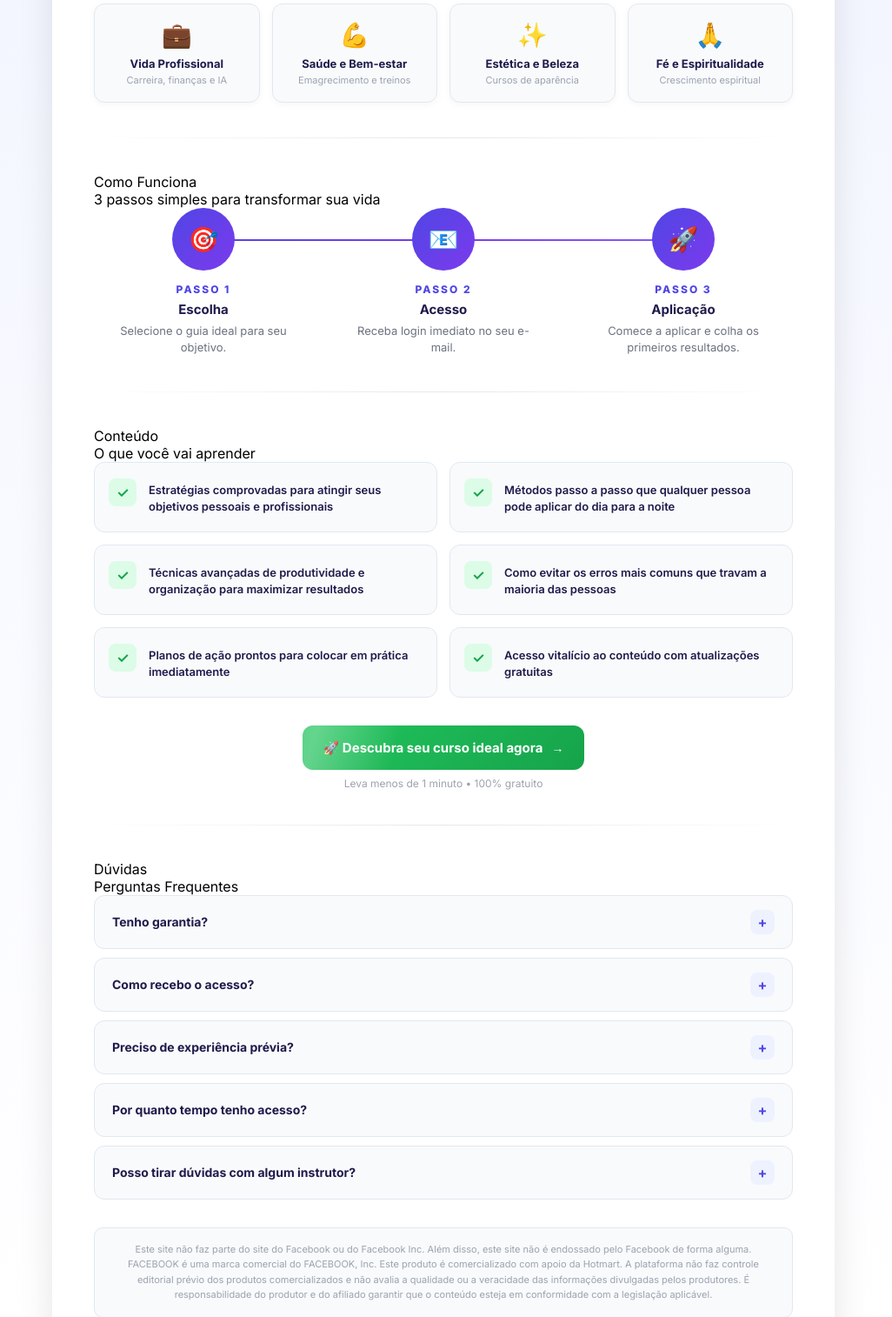
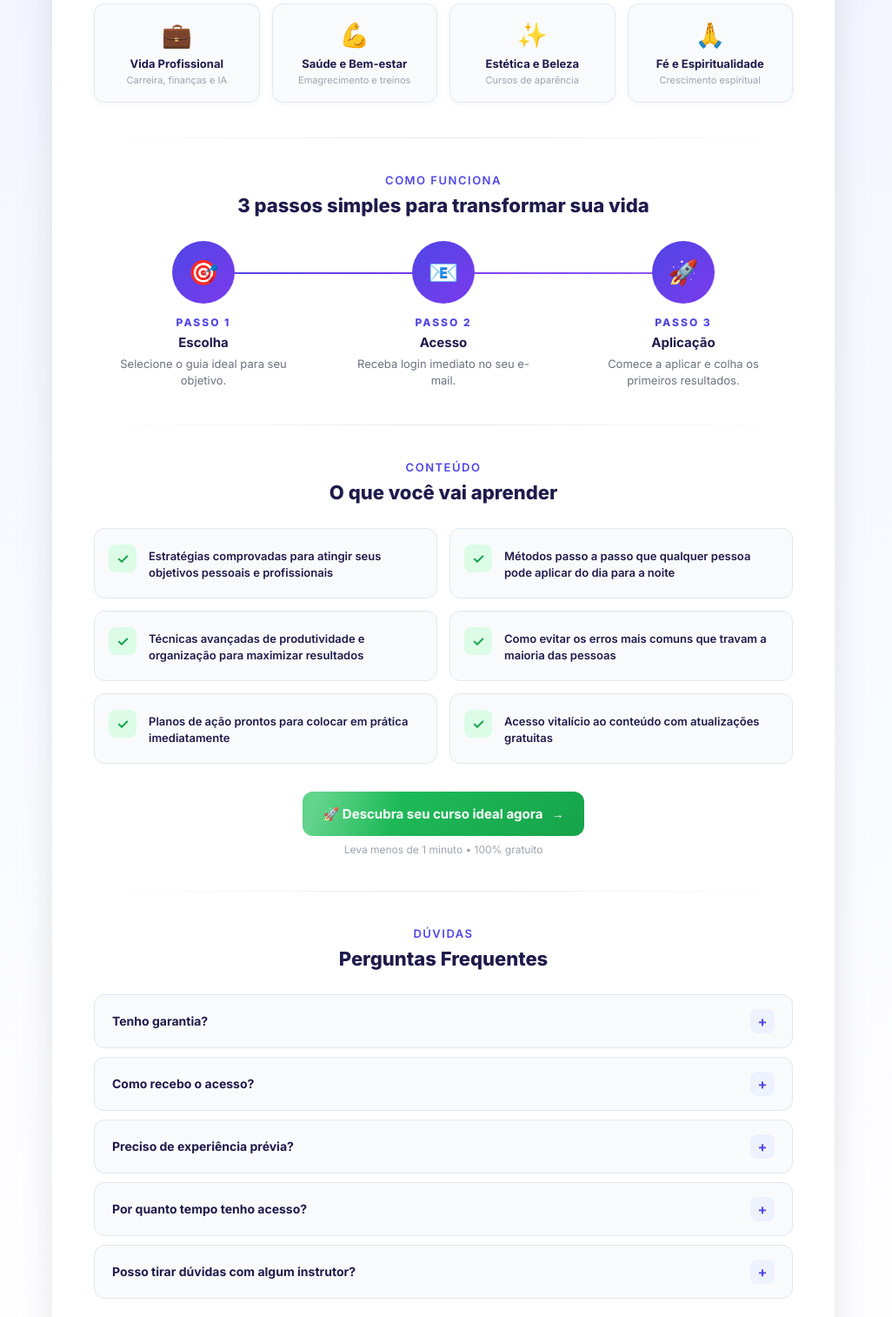
Before and after one commit to garciaary/funil-agente-afiliado, a Flask app: page / in a window 1280 px wide. Shown: the part 805-2319 px from the top of the page at 87% size, without its empty margins (130-1156 px from the left). Run offline with Flask 3, Linux system fonts and the light colour scheme.

Commit message:
Fix: restaura CSS .section-label e .section-title removidos acidentalmente

```diff
--- a/agente-afiliado/templates/index.html
+++ b/agente-afiliado/templates/index.html
@@ -121,6 +121,9 @@
     .how-step-title { font-size: 15px; font-weight: 700; color: #1e1b4b; margin-bottom: 6px; }
     .how-step-desc { font-size: 13px; color: #6b7280; line-height: 1.5; max-width: 200px; }
     @media(max-width: 680px) { .how-steps { grid-template-columns: 1fr; gap: 20px; } .how-steps::before { display: none; } }
+
+    .section-label { font-size: 13px; font-weight: 600; color: #4f46e5; text-transform: uppercase; letter-spacing: 1.5px; margin-bottom: 8px; text-align: center; }
+    .section-title { font-size: 22px; font-weight: 800; color: #1e1b4b; text-align: center; margin-bottom: 28px; }
 
     .cta-final { text-align: center; margin-top: 32px; }
     .learn-grid { display: grid; grid-template-columns: repeat(2, 1fr); gap: 14px; margin-bottom: 32px; }
```
